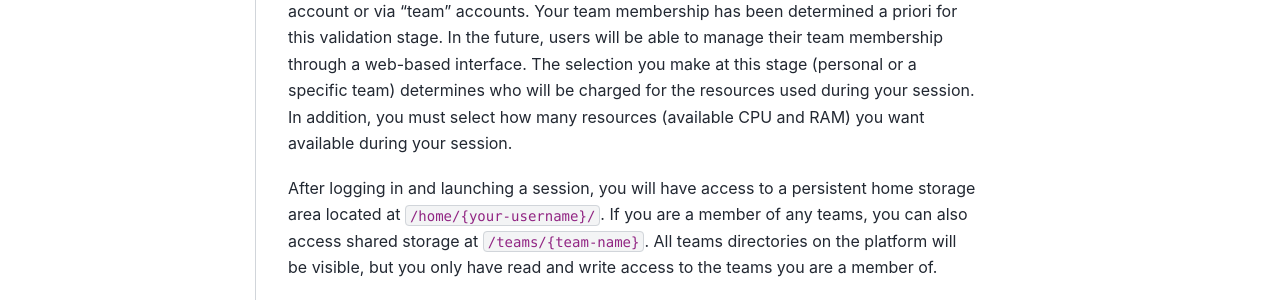
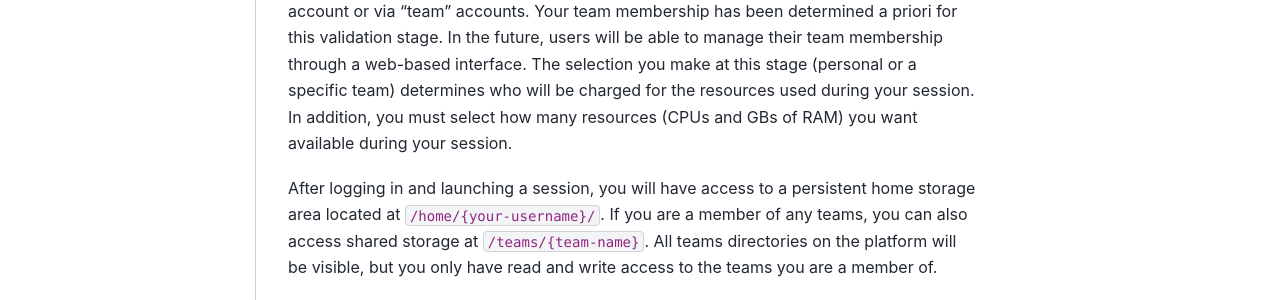
Before and after one commit to spacetelescope/roman_notebooks, a Jupyter Book: the page built from markdown/teams.md, in a window 1280 px wide. Shown: the part 290-590 px from the top of the page. Built offline with Jupyter Book 1.0.4 settings and Sphinx 7.4.7 and the Sphinx Book theme 1.1.4, drawn with Linux system fonts in a browser that asks for light colours; pages that are not in the unit, such as notebooks, are missing from menus; some of the changed text lies outside the part shown.

Commit message:
clarify resources

```diff
--- a/markdown/teams.md
+++ b/markdown/teams.md
@@ -1,7 +1,7 @@
 # RSP Team Structure and File Sharing
 
 ## Accessing Team Resources
-When you log into the RSP, you will see options to log in: either using your personal account or via “team” accounts. Your team membership has been determined a priori for this validation stage. In the future, users will be able to manage their team membership through a web-based interface. The selection you make at this stage (personal or a specific team) determines who will be charged for the resources used during your session. In addition, you must select how many resources (available CPU and RAM) you want available during your session.
+When you log into the RSP, you will see options to log in: either using your personal account or via “team” accounts. Your team membership has been determined a priori for this validation stage. In the future, users will be able to manage their team membership through a web-based interface. The selection you make at this stage (personal or a specific team) determines who will be charged for the resources used during your session. In addition, you must select how many resources (CPUs and GBs of RAM) you want available during your session.
 
 After logging in and launching a session, you will have access to a persistent home storage area located at `/home/{your-username}/`. If you are a member of any teams, you can also access shared storage at `/teams/{team-name}`. All teams directories on the platform will be visible, but you only have read and write access to the teams you are a member of.
 
```
